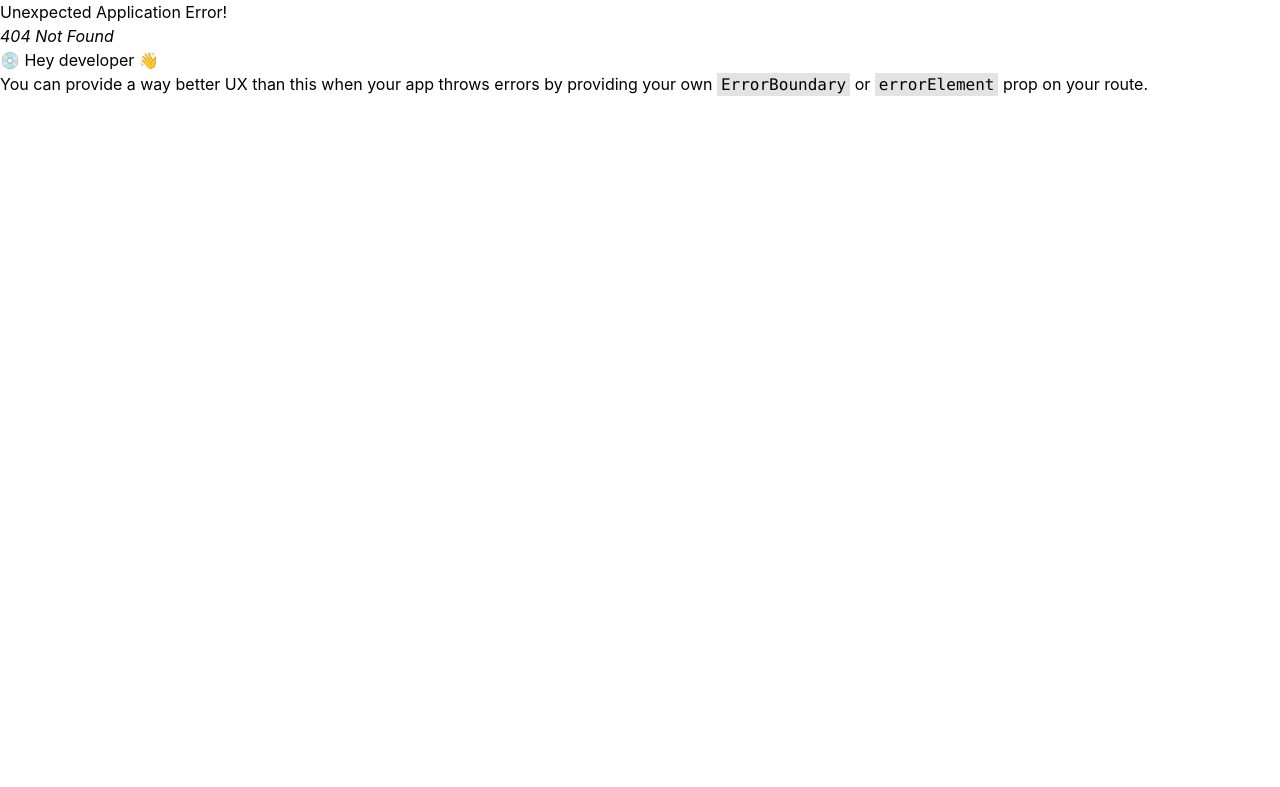
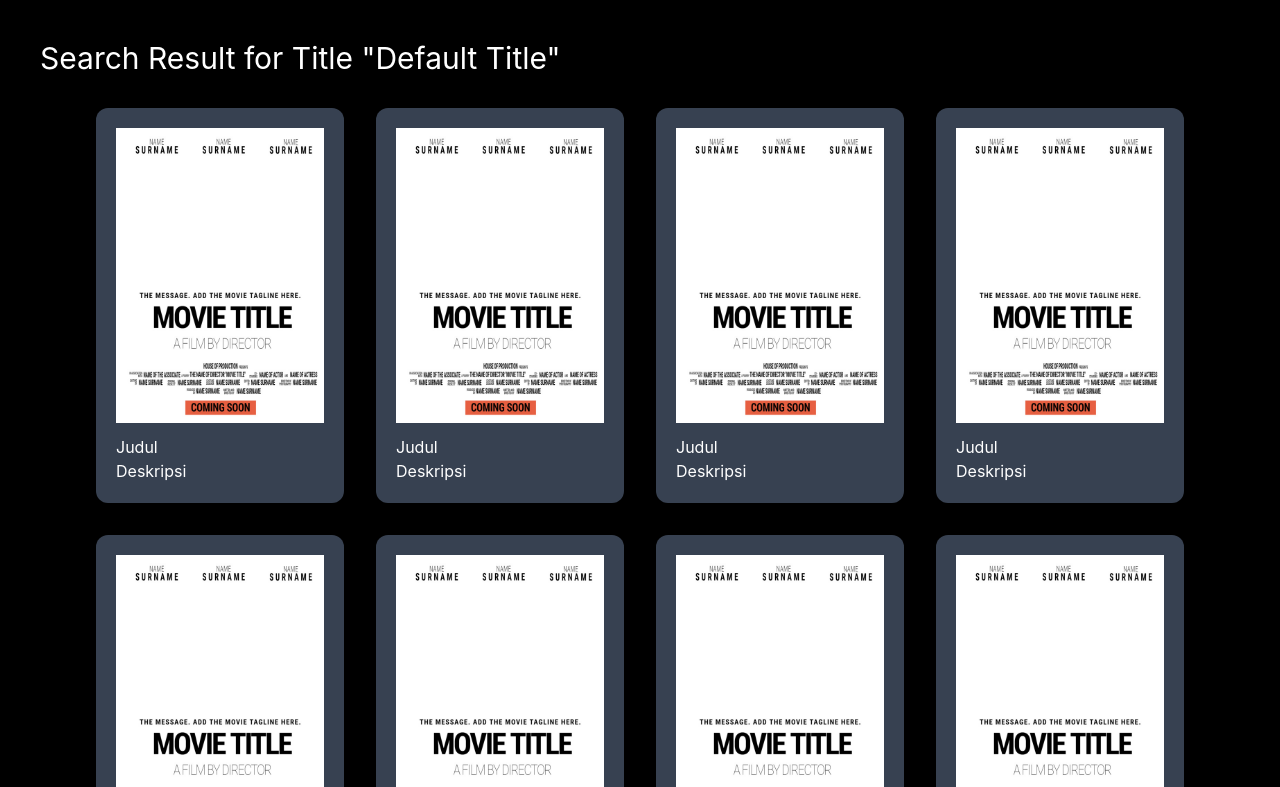
Before and after one commit to briankheng/IF3110-SPA-FE, a React (Vite) app: page /search in a window 1280 px wide. Before the commit this address had no page. Shown: the top 787 px of the page. Built offline with nearby package versions, Linux system fonts and the light colour scheme.

Commit message:
feat : basic template search page

```diff
--- a/src/components/Navbar/index.tsx
+++ b/src/components/Navbar/index.tsx
@@ -10,6 +10,7 @@ const Navbar: React.FC = () => {
 
     const handleSearch = () => {
         console.log('Searching for:', searchQuery);
+        window.location.href = "/search?title=" + searchQuery;
     };
 
     const handleEnterPress = (event: React.KeyboardEvent<HTMLInputElement>) => {
--- /dev/null
+++ b/src/pages/Search/index.tsx
@@ -0,0 +1,47 @@
+import React, { useEffect } from 'react';
+import movie from '../../assets/images/movie-dummy.jpg';
+import { useLocation } from 'react-router-dom';
+
+const Search: React.FC = () => {
+    const location = useLocation();
+    const searchParams = new URLSearchParams(location.search);
+    const title = searchParams.get('title') || 'Default Title';
+
+    useEffect(() => {
+        const fetchData = () => {
+            console.log('fetch ' + title);
+        };
+
+        fetchData();
+    }, [title]);
+
+    return (
+        <main className="bg-black text-white flex flex-col w-full min-h-screen px-10 p-5 pt-10">
+            <div className="h-full">
+                <h1 className="text-3xl">Search Result for Title "{title}"</h1>
+            </div>
+            <div
+                className="w-full h-full mt-8 mb-8 overflow-y-auto flex flex-wrap justify-center items-center"
+                style={{ gap: '2rem' }}
+            >
+                {[1, 2, 3, 4, 5, 6, 7, 8, 9, 10].map((item) => (
+                    <div
+                        key={item}
+                        className="h-full bg-gray-700 space-y-3 p-5 rounded-xl"
+                        style={{ flex: '0 0 calc(25% - 100px)' }}
+                    >
+                        <div className="w-52 h-full">
+                            <img src={movie} alt="Movie" />
+                        </div>
+                        <div className="w-auto h-auto">
+                            <h1>Judul</h1>
+                            <h3>Deskripsi</h3>
+                        </div>
+                    </div>
+                ))}
+            </div>
+        </main>
+    );
+};
+
+export default Search;
--- a/src/pages/index.ts
+++ b/src/pages/index.ts
@@ -3,6 +3,7 @@ import Register from "./Register";
 import RedeemToken from "./RedeemToken";
 import AlbumDetail from "./AlbumDetail";
 import Album from "./Album";
+import Search from "./Search";
 import Home from "./Home";
 
-export { Login, Register, AlbumDetail, RedeemToken, Album, Home };
+export { Login, Register, AlbumDetail, RedeemToken, Album, Search, Home };
--- a/src/routes/index.tsx
+++ b/src/routes/index.tsx
@@ -1,5 +1,5 @@
 import { Outlet, RouteObject, createBrowserRouter } from "react-router-dom";
-import { AlbumDetail, Login, Register, RedeemToken, Album, Home } from "../pages";
+import { AlbumDetail, Login, Register, RedeemToken, Album, Search, Home } from "../pages";
 import { ProtectedRoute, Navbar, Footer } from "../components";
 import { AuthProvider } from "../contexts/AuthContext";
 
@@ -47,6 +47,12 @@ const routes: RouteObject[] = [
         ),
       },
       {
+        path: "/search",
+        element: (
+          <Search />
+        ),
+      },
+      {
         path: "/redeem-token",
         element: <RedeemToken />,
       },
```
